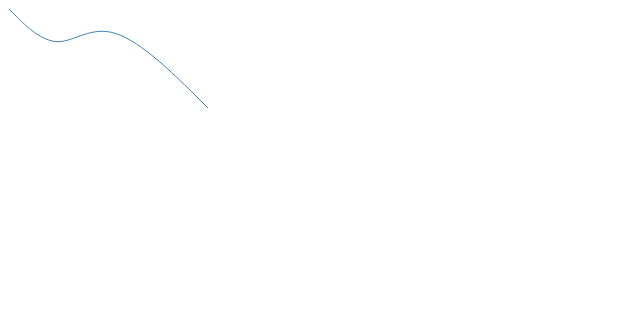
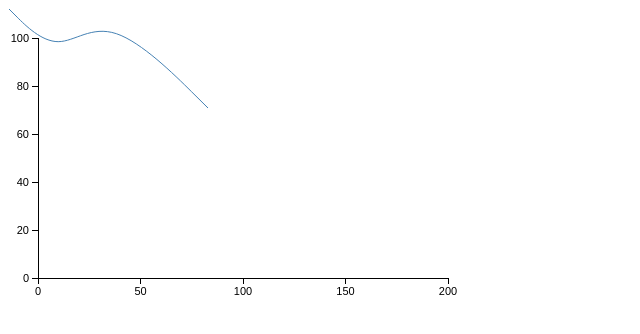
Before and after one commit to aslvrstn/dsp.js, a plain HTML site: page index.html in a window 1280 px wide. Shown: the whole page, without its empty margins (0-640 px from the left). Drawn offline with nearby package versions, Linux system fonts and the light colour scheme.

Commit message:
Add axes

```diff
--- a/index.html
+++ b/index.html
@@ -1,21 +1,69 @@
 <head>
   <script src="http://d3js.org/d3.v3.min.js" charset="utf-8"></script>
+
+  <style type="text/css">
+    .axis path,
+    .axis line {
+      fill: none;
+      stroke: black;
+      shape-rendering: crispEdges;
+    }
+    .axis text {
+      font-family: sans-serif;
+      font-size: 11px;
+    }
+
+    .signal {
+       stroke: steelblue;
+       fill: none;
+    }
+  </style>
 </head>
 
 <body>
-  <svg><path class='path'></svg>
+  <script>
+    var width = 500;
+    var height = 300;
+    var padding = 30;
 
-  <script>
+    d3.select('body')
+      .append('svg')
+        .attr('width', width)
+        .attr('height', height)
+        .append('path')
+          .attr('class', 'signal');
+
     var mydata = [[1, 1], [50, 50], [100, 1], [200, 100]]
 
     var line = d3.svg.line()
-      .interpolate("basis");
+      .interpolate('basis');
 
     function draw(data) {
-      var path = d3.select('svg').selectAll('path.path').data([data])
-        .attr("d", function(d) { return line(d); })
-        .style("stroke", "steelblue")
-        .style("fill", "none");
+      var xScale = d3.scale.linear()
+        .domain([0, d3.max(data, function(d) {return d[0];})])
+        .range([padding, width - padding * 2]);
+      var yScale = d3.scale.linear()
+        .domain([0, d3.max(data, function(d) {return d[1];})])
+        .range([height - padding, padding]);
+      var xAxis = d3.svg.axis()
+        .scale(xScale)
+        .orient('bottom')
+        .ticks(5);
+      var yAxis = d3.svg.axis()
+        .scale(yScale)
+        .orient('left')
+        .ticks(5);
+      var grid = d3.select('svg').append('g')
+        .attr('class', 'axis')
+        .attr('transform', "translate(0," + (height - padding) + ")")
+        .call(xAxis);
+      var grid = d3.select('svg').append('g')
+        .attr('class', 'axis')
+        .attr('transform', "translate(" + padding + ",0)")
+        .call(yAxis);
+
+      var path = d3.select('svg').selectAll('path.signal').data([data])
+        .attr('d', function(d) { return line(d); });
     }
 
     draw(mydata);
```
